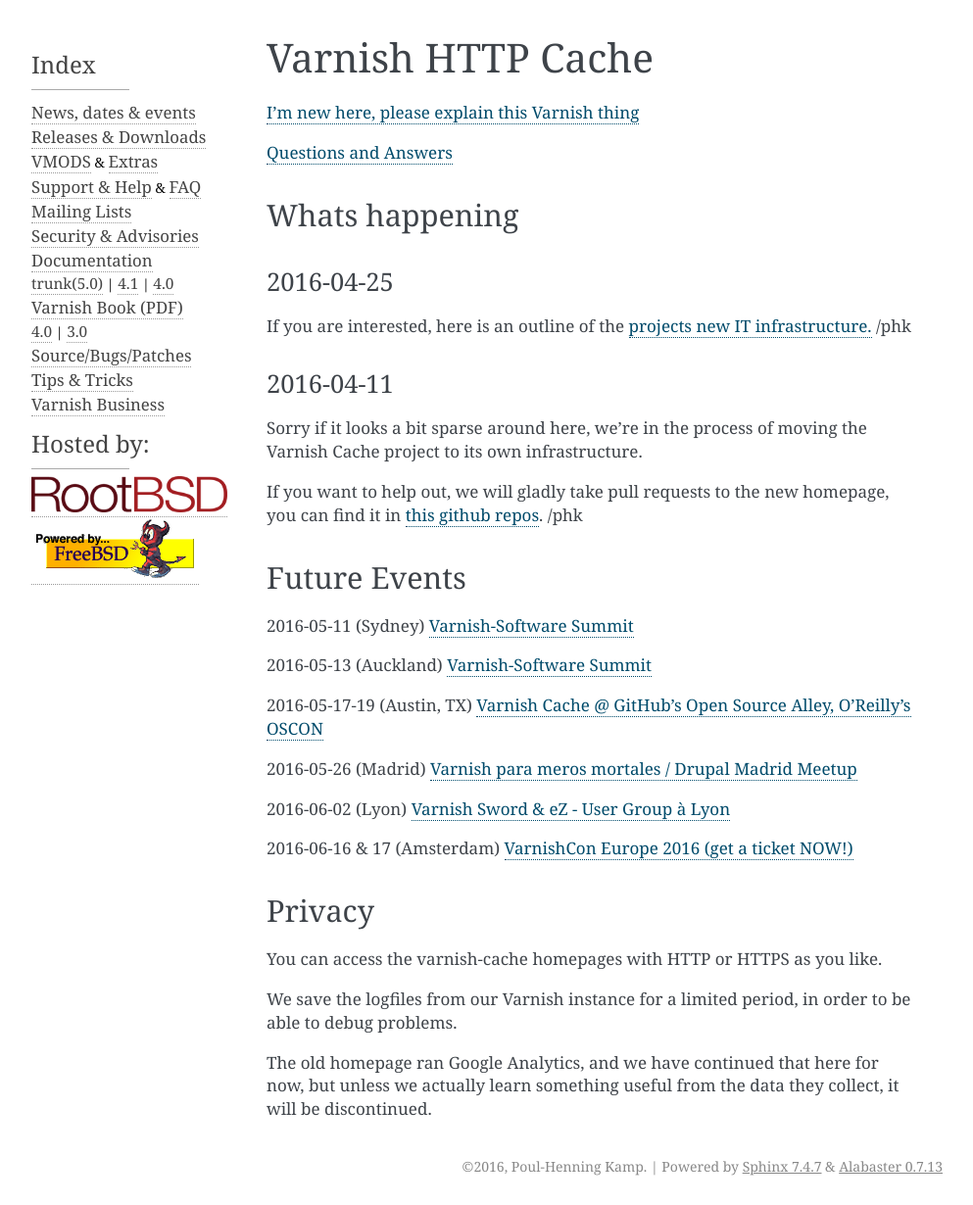
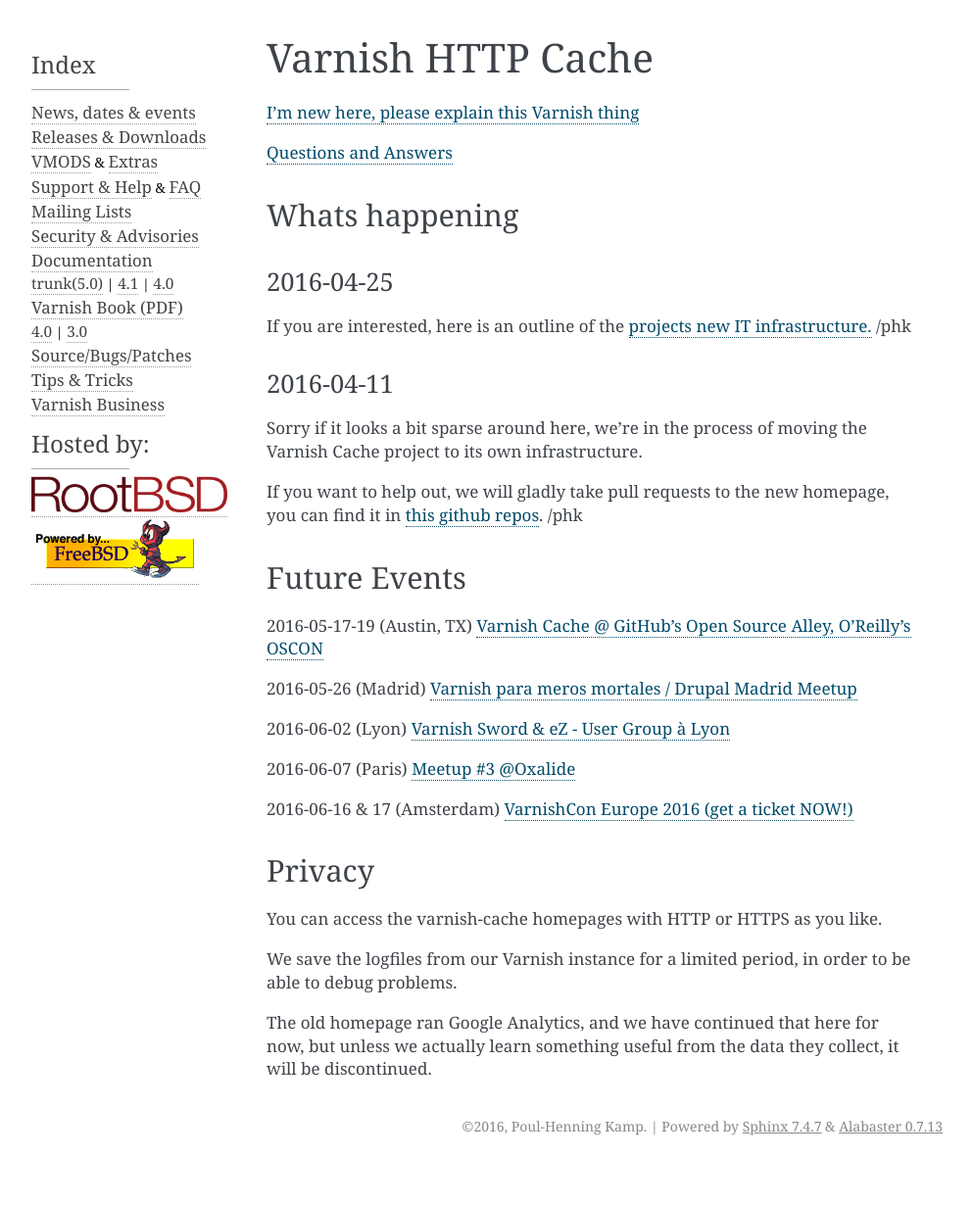
Before and after one commit to varnishcache/homepage, a Sphinx documentation site: the page built from R1/source/index.rst, in a window 1280 px wide. Shown: the whole page at 98% size, without its empty margins (148-1141 px from the left). Built offline with Sphinx 7.4.7, drawn with Linux system fonts in a browser that asks for light colours; pages that are not in the unit, such as notebooks, are missing from menus; comment, search, counter and statistics services are not loaded; after the commit the page ends 1189 px from its top, so only the background shows below that.

Commit message:
NZ & AU are over. Adding Paris meetup #3

```diff
--- a/R1/source/index.rst
+++ b/R1/source/index.rst
@@ -28,12 +28,6 @@
 Future Events
 -------------
 
-2016-05-11 (Sydney) `Varnish-Software Summit
-<http://info.varnish-software.com/sydney-summit-2016>`__
-
-2016-05-13 (Auckland) `Varnish-Software Summit
-<http://info.varnish-software.com/nz-summit-2016>`__
-
 2016-05-17-19 (Austin, TX) `Varnish Cache @ GitHub's Open Source Alley, O'Reilly's OSCON
 <http://conferences.oreilly.com/oscon/open-source-us>`__
 
@@ -42,6 +36,9 @@
 
 2016-06-02 (Lyon)
 `Varnish Sword & eZ - User Group à Lyon <http://ez.no/fr/Forms/Varnish-Sword-eZ-User-Group-a-Lyon>`_
+
+2016-06-07 (Paris)
+`Meetup #3 @Oxalide <http://www.meetup.com/Paris-Varnish-Cache-Meetup/events/231121017/>`_
 
 2016-06-16 & 17 (Amsterdam) `VarnishCon Europe 2016 (get a ticket NOW!)
 <http://varnishcon2016.eventbrite.com>`_
```
